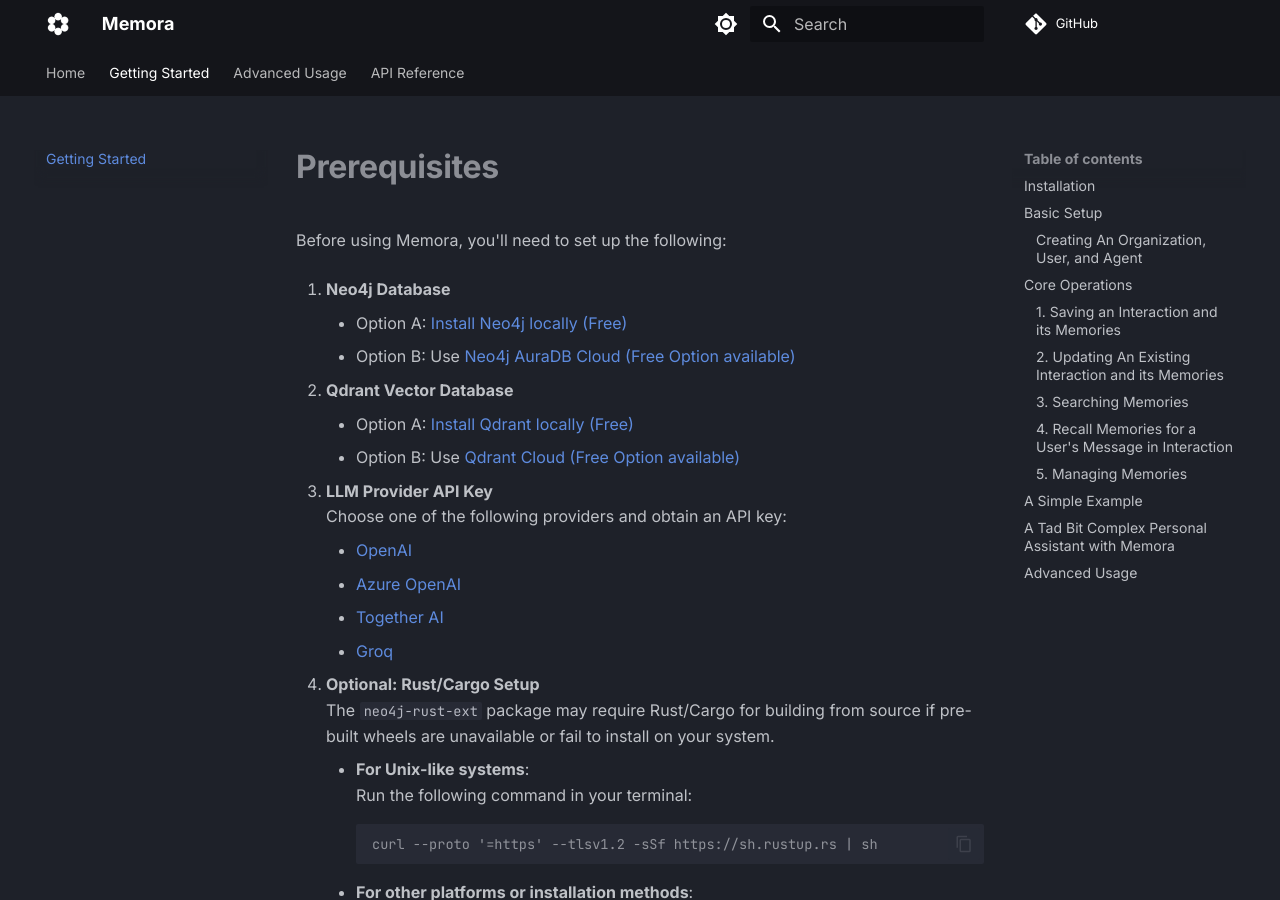
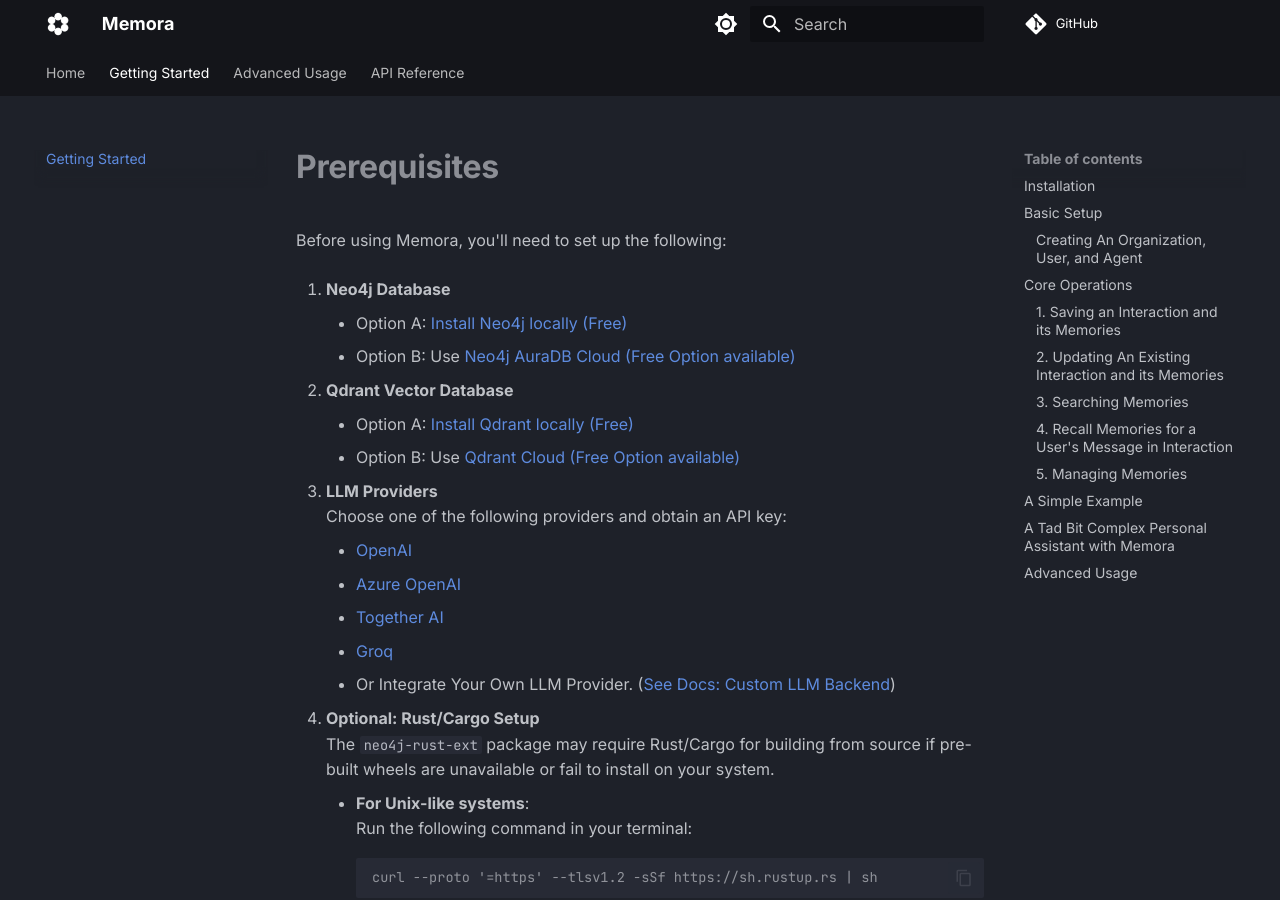
Before and after one commit to themacexpert/memora, an MkDocs documentation site: the page built from docs/getting_started.md, in a window 1280 px wide and 900 px high. Built offline with MkDocs 1.6.1 and Material for MkDocs 9.7.7, drawn with Linux system fonts in a browser that asks for light colours; comment, search, counter and statistics services are not loaded.

Commit message:
added include you own llm provider in intro

```diff
--- a/docs/getting_started.md
+++ b/docs/getting_started.md
@@ -10,12 +10,13 @@
      - Option A: [Install Qdrant locally (Free)](https://qdrant.tech/documentation/quick-start/)
      - Option B: Use [Qdrant Cloud (Free Option available)](https://qdrant.tech/documentation/cloud/)
 
-3. **LLM Provider API Key**
+3. **LLM Providers**
    Choose one of the following providers and obtain an API key:
      - [OpenAI](https://platform.openai.com/)
      - [Azure OpenAI](https://azure.microsoft.com/en-us/products/cognitive-services/openai-service)
      - [Together AI](https://www.together.ai/)
      - [Groq](https://groq.com/)
+     - Or Integrate Your Own LLM Provider. ([See Docs: Custom LLM Backend](https://elzai.github.io/memora/advanced_usage/#custom-llm-backend))
 
 4. **Optional: Rust/Cargo Setup**
    The `neo4j-rust-ext` package may require Rust/Cargo for building from source if pre-built wheels are unavailable or fail to install on your system.
```
Also changed, not shown: README.md (+2 -1 lines).
